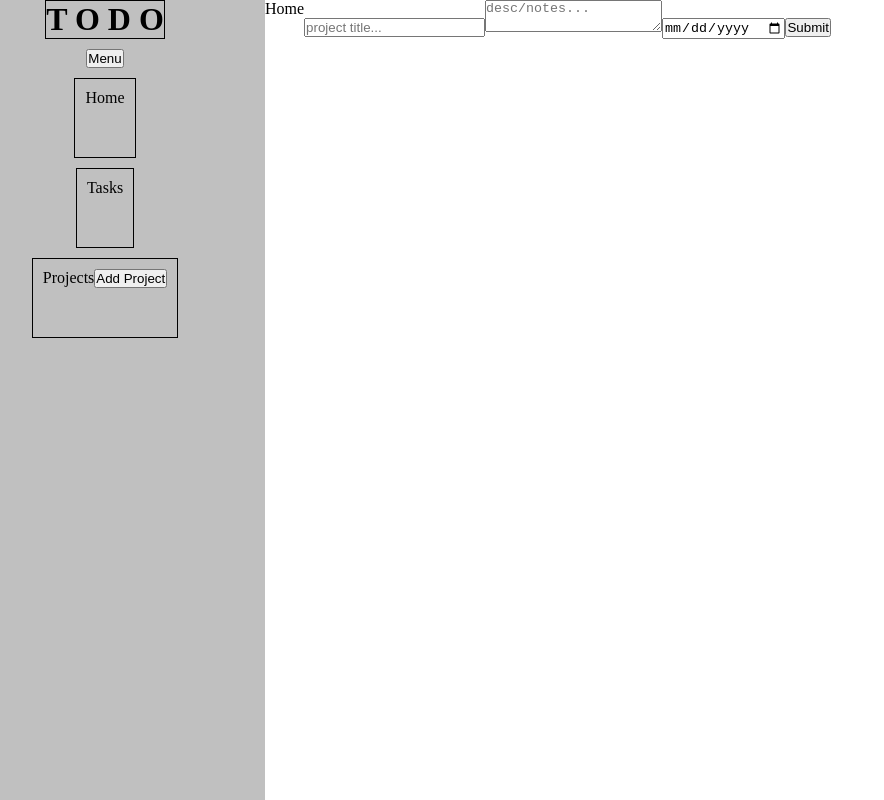
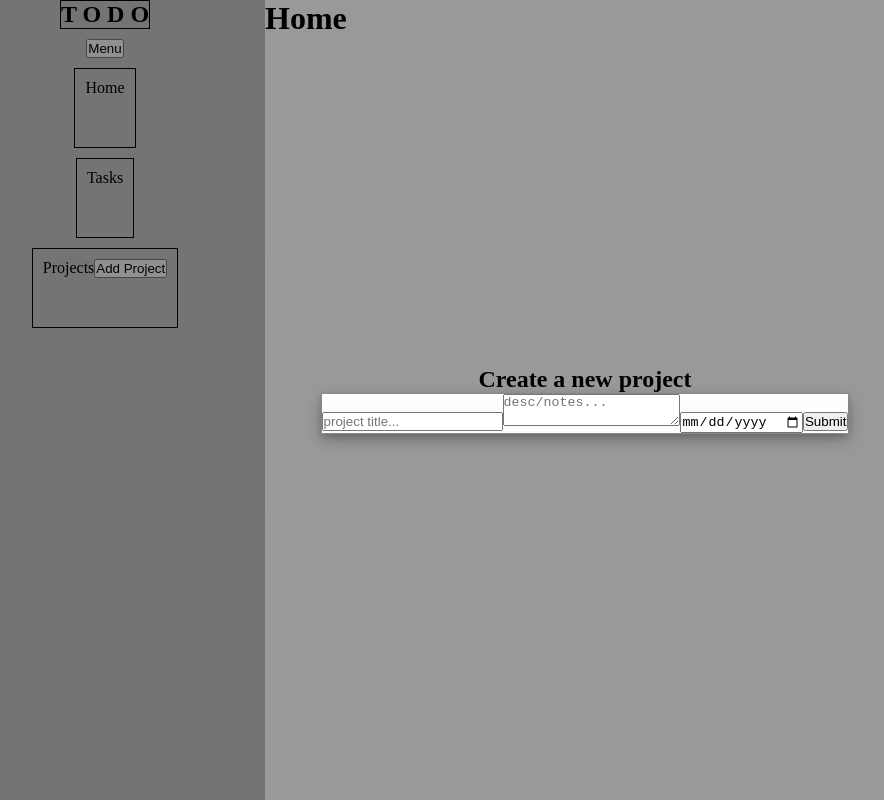
Before and after one commit to 01zulfi/todo-list, a website built with webpack: page dist/index.html in a window 1280 px wide. Both pictures are taken after a click on the button "Add Project". Shown: the whole page, without its empty margins (55-939 px from the left). Built offline with nearby package versions, Linux system fonts and the light colour scheme.

Commit message:
Add findWithTitle method; made forms modal

```diff
--- a/src/modules/FactoryFunctions.js
+++ b/src/modules/FactoryFunctions.js
@@ -121,6 +121,9 @@ const ProjectManager = function() {
         find(id) {
             return projects.find(project => project.metaData.id === id)
         },
+        findWithTitle(title) {
+            return projects.find(project => project.metaData.title === title)
+        },
         findWithTaskId(taskId) {
             return projects.find(project => project.find(taskId));
         },
--- a/src/modules/InitDisplay.js
+++ b/src/modules/InitDisplay.js
@@ -9,7 +9,7 @@ const initDisplayObject = {
     },
     createElements: function() {
         this.menuAndTitleDiv = DOMFactory('div', {className: "menuAndTitleDiv"});
-        this.title = DOMFactory('h1', {className: "appTitle", textContent:"T O D O"});
+        this.title = DOMFactory('h2', {className: "appTitle", textContent:"T O D O"});
         this.menuButton = DOMFactory('button', {className: "menuButton", textContent: "Menu"});
         this.homeSidebar = DOMFactory('div', {className: 'sidebarDiv', textContent: 'Home'});
         this.taskSidebar = DOMFactory('div', {className: 'sidebarDiv', id: "taskSidebar",textContent: 'Tasks'});
@@ -17,8 +17,8 @@ const initDisplayObject = {
         this.addProjectButton = DOMFactory('button', {className: "addProjectButton", textContent: "Add Project"});
         this.main = DOMFactory('div', {className: "main"});
         this.header = DOMFactory('div', {className: "header"});
-        this.headerText = DOMFactory('div', {className: "headerText", textContent: "Home"});
-        this.projectForm = createProjectForm(); //this.projectFrom is a <section> (<form> is the first child)
+        this.headerText = DOMFactory('h1', {className: "headerText", textContent: "Home"});
+        //this.projectForm = createProjectForm(); //this.projectFrom is a <section> (<form> is the first child)
     },
     appendContent: function() {
         this.projectSidebar.append(this.addProjectButton);
@@ -26,24 +26,26 @@ const initDisplayObject = {
         this.header.append(this.headerText);
         this.main.append(this.header);
         document.body.append(this.menuAndTitleDiv, this.main);
-        document.body.append(this.projectForm);
+        //document.body.append(this.projectForm);
     },
     bindEvents: function() {
         //this.menuButton.addEventListener('click', this.openMenu.bind(initDisplayObject));
         //this.taskSidebar.addEventListener('click', this.displayTasks.bind(initDisplayObject));
-        this.addProjectButton.addEventListener('click', this.openProjectForm.bind(initDisplayObject));
+        this.addProjectButton.addEventListener('click', this.openProjectForm);
     },
     openMenu: function() {
         this.menuAndTitleDiv.append(this.addProjectButton);
     },
     openProjectForm: function() {
-        this.projectForm.style.display = "block";
+        if (!createProjectForm()) return
+        document.body.append(createProjectForm());
     },
 };
 
 
 function createTaskForm(version, name) {
-    const formSection = DOMFactory('section', {id: `section${version}Form`, className: version});
+    if (document.querySelector('.formModal')) return
+    const formSection = DOMFactory('section', {id: `section${version}Form`, className: "formModal"});
     const formObject = {
         init: function() {
             this.createElements();
@@ -51,6 +53,7 @@ function createTaskForm(version, name) {
             this.bindEvents();
         },
         createElements: function() {
+            this.header = DOMFactory('h2', {textContent: "Create a new task"});
             this.form = DOMFactory('form', {id: `form${version}`, name: name});
             this.inputTaskTitle = DOMFactory('input', {id: `input${version}Title`, name: `inputTaskName`,
                                                        type: "text", maxLength: "50", placeholder: "task title...",
@@ -68,7 +71,7 @@ function createTaskForm(version, name) {
         appendElements: function() {
             this.form.append(this.inputTaskTitle, this.inputTaskDesc, this.inputTaskDueDate, this.inputTaskPriority,
                              this.addTaskChecklistButton, this.submitButton);
-            formSection.append(this.form);
+            formSection.append(this.header, this.form);
         },
         bindEvents: function() {
             this.form.addEventListener('submit', this.publishData.bind(formObject));
@@ -110,7 +113,8 @@ function createTaskForm(version, name) {
 }
 
 function createProjectForm() {
-    const formSection = DOMFactory('section', {className: "projectFormSection", style: "display: none"});
+    if (document.querySelector('.formModal')) return
+    const formSection = DOMFactory('section', {id: "projectFormSection", className: "formModal"});
     const formObject = {
         init: function() {
             this.createElements();
@@ -118,6 +122,7 @@ function createProjectForm() {
             this.bindEvents();
         },
         createElements: function() {
+            this.header = DOMFactory('h2', {textContent: "Create a new project"});
             this.form = DOMFactory('form', {id: "projectForm"});
             this.inputProjectTitle = DOMFactory('input', {id: "inputProjectTitle", name: "inputProjectTitle", type: "text",
                                                           placeholder: "project title...", required: "true"});
@@ -129,7 +134,7 @@ function createProjectForm() {
         },
         appendElements: function() {
             this.form.append(this.inputProjectTitle, this.inputProjectDesc, this.inputProjectDueDate, this.submitButton);
-            formSection.append(this.form);
+            formSection.append(this.header, this.form);
         },
         bindEvents: function() {
             this.form.addEventListener('submit', this.publishData.bind(formObject));
@@ -141,7 +146,7 @@ function createProjectForm() {
         formFunction: function(event) {
             event.preventDefault();
             this.form.reset();
-            formSection.style.display = "none";
+            formSection.remove();
         }
     }
     formObject.init();
--- a/src/modules/MainDisplay.js
+++ b/src/modules/MainDisplay.js
@@ -32,6 +32,7 @@ function createProjectDOM(project) {
     document.querySelector('.main').append(projectSection);
     addTaskInProjectButton.addEventListener('click', openForm);
     function openForm() {
+        if (!createTaskForm()) return
         const formSection = createTaskForm('Task', this.parentNode.getAttribute('data-id'));
         this.parentNode.append(formSection);
     }
@@ -136,7 +137,7 @@ function toggleLabel(checked, label) {
 function updateTaskFormView([project, task]) {
     const formSection = createTaskForm('Task', project.metaData.id);
     document.body.append(formSection);
-    const form = formSection.firstChild;
+    const form = formSection.lastChild;
     const submitButton = document.getElementById('submitButtonTask');
     form.elements[0].value = task.title;
     form.elements[1].value = task.description;
--- a/src/modules/Task.js
+++ b/src/modules/Task.js
@@ -3,7 +3,7 @@ import { pubsub } from './Pubsub.js';
 
 const taskModule = {
     execute: function() {
-        eventListeners();
+        listeners();
         //pubsub.publish('initializeDOM', allTasks.metaData)
         pubsub.subscribe('addTask', createTask);
         pubsub.subscribe('deleteTask', deleteTask);
@@ -14,8 +14,8 @@ const taskModule = {
     }
 }
 
-function eventListeners() {
-    const eventListenersObject = {
+function listeners() {
+    const listenersObject = {
         init: function() {
             this.cacheDOM();
             this.bindEvents();
@@ -24,17 +24,15 @@ function eventListeners() {
             this.taskSidebar = document.getElementById('taskSidebar');
         },
         bindEvents: function() {
-            this.taskSidebar.addEventListener('click', () => pubsub.publish('taskSidebarClicked', allTasks.metaData));
+            this.taskSidebar.addEventListener('click', () => pubsub.publish('taskSidebarClicked', allProjects.findWithTitle('All Tasks').metaData));
         }
     }
-    eventListenersObject.init();
+    listenersObject.init();
 }
 
-
-const allTasks = TaskManager('All Tasks');
 const allProjects = ProjectManager();
-allProjects.add(allTasks);
-console.log(allProjects)
+allProjects.add(TaskManager('All Tasks'));
+console.log(allProjects);
 function createTask(form) {
     const task = TaskItem(form["inputTaskName"].value, form["inputTaskDesc"].value, form["inputTaskDueDate"].value,
                           form["inputTaskPriority"].value, document.querySelectorAll('.inputChecklist'));
@@ -45,18 +43,15 @@ function createTask(form) {
 }
 
 function createProject(form) {
-    console.log(form)
     const project = TaskManager(form['inputProjectTitle'].value, form['inputProjectDesc'].value,
                                    form['inputProjectDueDate'].value);
     allProjects.add(project);
     pubsub.publish('addProjectDOM', project.metaData);
-    console.log(allProjects.projectArray);
 }
 
 function deleteTask(taskId) {
     const task = allProjects.findWithTaskId(taskId);
     task.remove(taskId);
-    console.log(allProjects);
 }
 
 function sendRequiredData(taskId) {
@@ -65,7 +60,6 @@ function sendRequiredData(taskId) {
 }
 
 function toggleChecklistChecked([itemId, taskId]) {
-    console.log(taskId);
     const task = allProjects.getTaskWithTaskId(taskId);
     const targetChecklistObj = task.findChecklistItem(itemId);
     console.log(task);
--- a/src/styles/style.css
+++ b/src/styles/style.css
@@ -33,3 +33,26 @@ body {
   width: 100%;
   height: 15%;
 }
+
+.formModal {
+  position: fixed;
+  z-index: 1;
+  left: 0;
+  top: 0;
+  width: 100%;
+  height: 100%;
+  overflow: auto;
+  display: flex;
+  flex-direction: column;
+  justify-content: center;
+  align-items: center;
+  background-color: rgb(0,0,0);
+  background-color: rgba(0,0,0,0.4);
+}
+
+form {
+  background-color: #fefefe;
+  padding: 0;
+  border: 1px solid #888;
+  box-shadow: 0 4px 8px 0 rgba(0,0,0,0.2),0 6px 20px 0 rgba(0,0,0,0.19);
+}
```
Also changed, not shown: dist/bundle.js.
